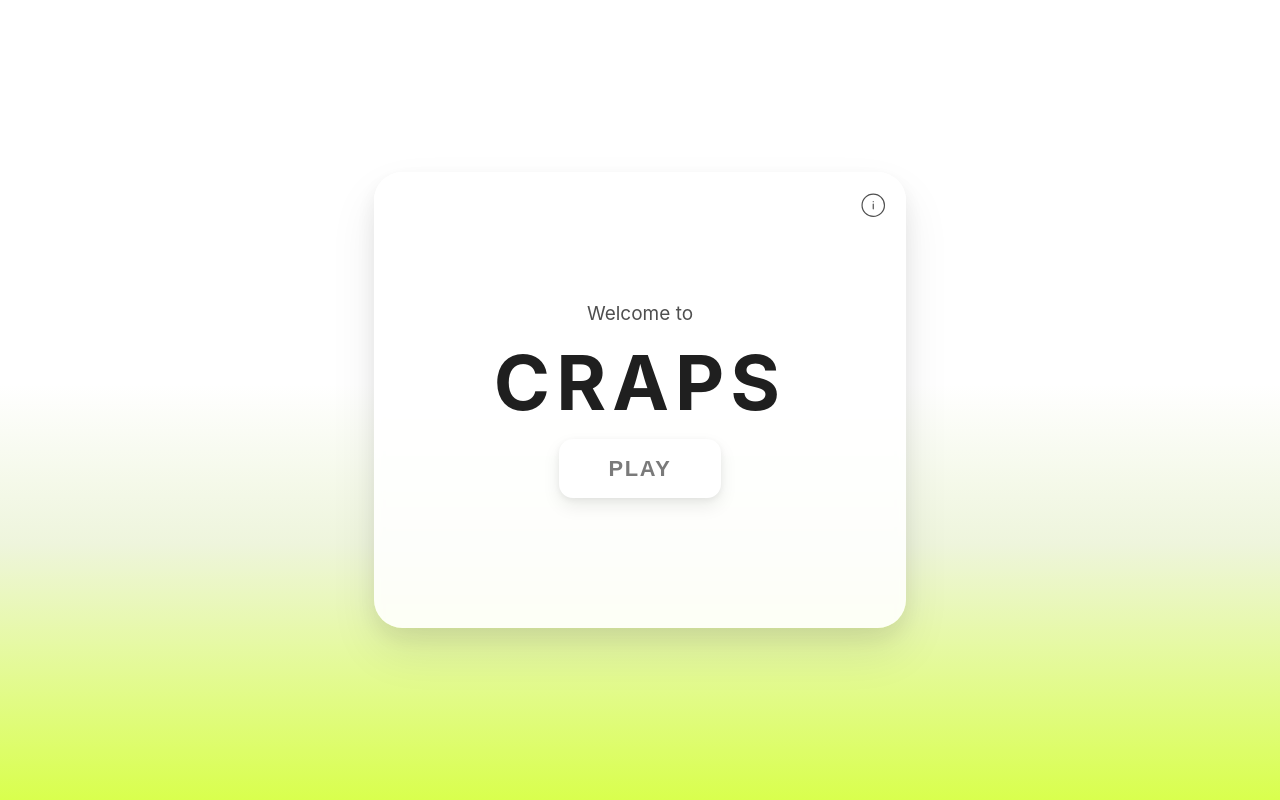
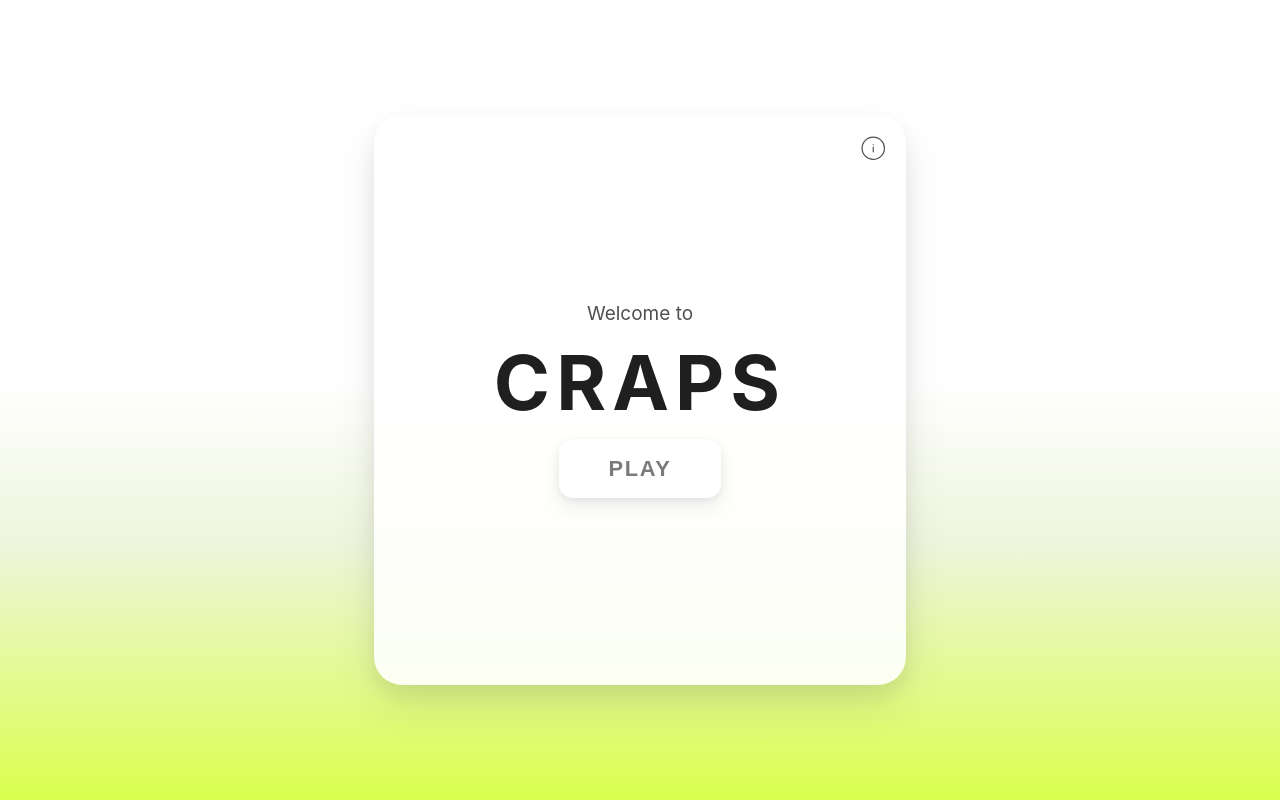
Before and after one commit to jm-go/craps, a React (Vite) app: page / in a window 1280 px wide. Built offline with nearby package versions, Linux system fonts and the light colour scheme.

Commit message:
style: applied new tokens

```diff
--- a/src/App.css
+++ b/src/App.css
@@ -29,8 +29,8 @@
   cursor: pointer;
 
   box-shadow:
-    0 8px 18px rgba(0,0,0,0.08),
-    0 2px 6px rgba(0,0,0,0.06);
+    0 8px 18px var(--shadow-color-medium),
+    0 2px 6px var(--shadow-color-soft);
 
   transition:
     transform 0.2s ease,
@@ -41,8 +41,8 @@
   transform: scale(1.04);
 
   box-shadow:
-    0 12px 24px rgba(0,0,0,0.12),
-    0 4px 10px rgba(0,0,0,0.08);
+    0 12px 24px var(--shadow-color-strong),
+    0 4px 10px var(--shadow-color-medium);
 }
 
 .primary-button:active {
--- a/src/components/GameCard.css
+++ b/src/components/GameCard.css
@@ -1,19 +1,19 @@
 .game-card {
   position: relative;
   width: min(100%, 28rem);
-  min-height: 24rem;
+  min-height: 30rem;
   padding: 2rem 1.5rem;
   border-radius: 1.5rem;
   background: var(--color-card-bg);
   box-shadow:
-    0 0.5rem 1.25rem rgba(31, 31, 31, 0.08),
-    0 1.25rem 2.5rem rgba(31, 31, 31, 0.08);
+    0 0.5rem 1.25rem var(--shadow-color-card),
+    0 1.25rem 2.5rem var(--shadow-color-card);
   backdrop-filter: blur(0.25rem);
 }
 
 .game-card__content {
   display: flex;
-  min-height: 20rem;
+  min-height: 26rem;
   flex-direction: column;
   align-items: center;
   justify-content: center;
--- a/src/index.css
+++ b/src/index.css
@@ -1,19 +1,6 @@
+@import './styles/colours.css';
+
 :root {
-  --color-bg-top: #ffffff;
-  --color-bg-mid: #eef5dc;
-  --color-bg-bottom: #d9ff4d;
-
-  --color-card-bg: rgba(255, 255, 255, 0.88);
-
-  --color-text-primary: #1f1f1f;
-  --color-text-secondary: #4f4f4f;
-  --color-text-body: #2f2f2f;
-
-  --color-button-bg: #ffffff;
-  --color-button-text: #7a7a7a;
-
-  --color-border-soft: rgba(31, 31, 31, 0.15);
-
   font-synthesis: none;
   text-rendering: optimizeLegibility;
   -webkit-font-smoothing: antialiased;
```
